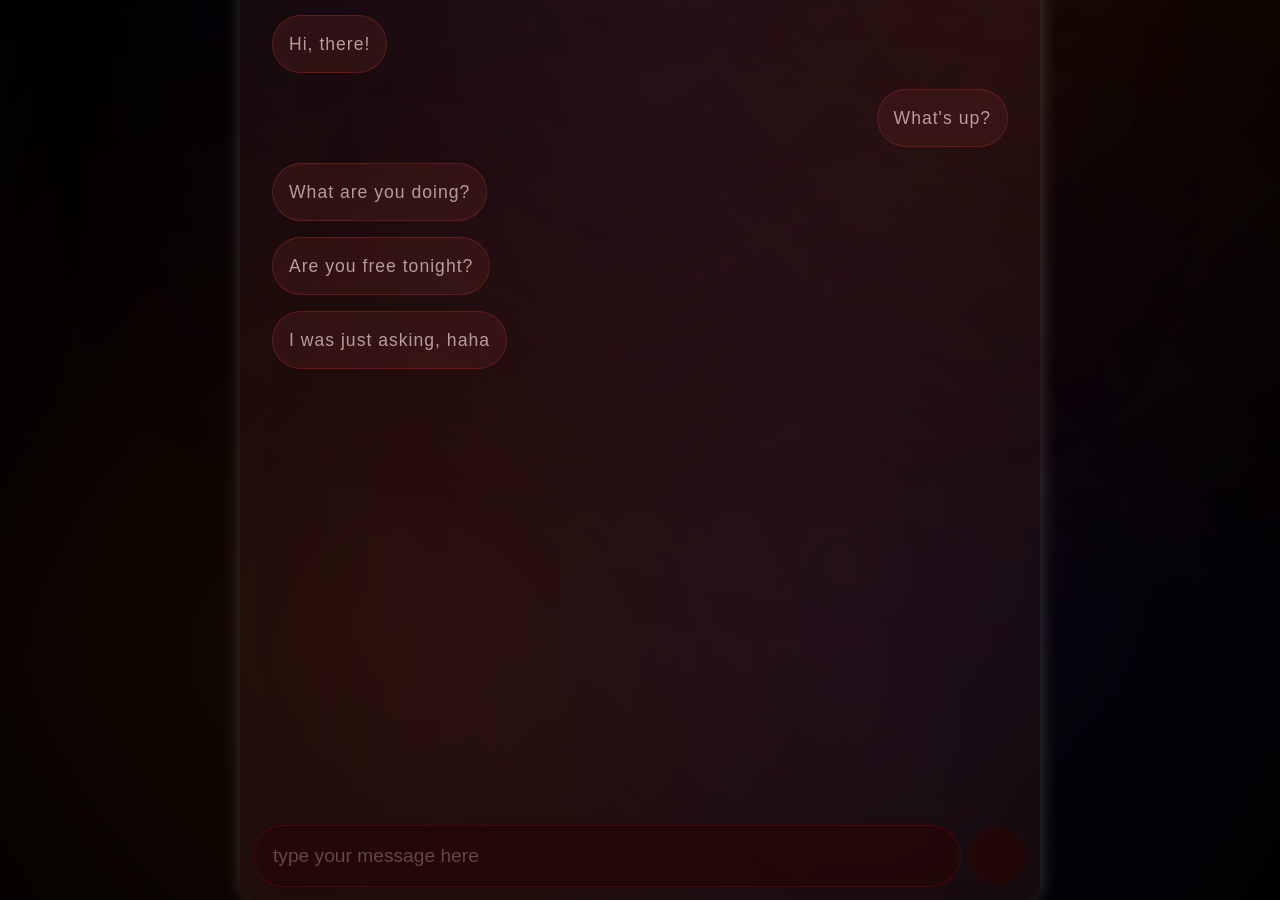
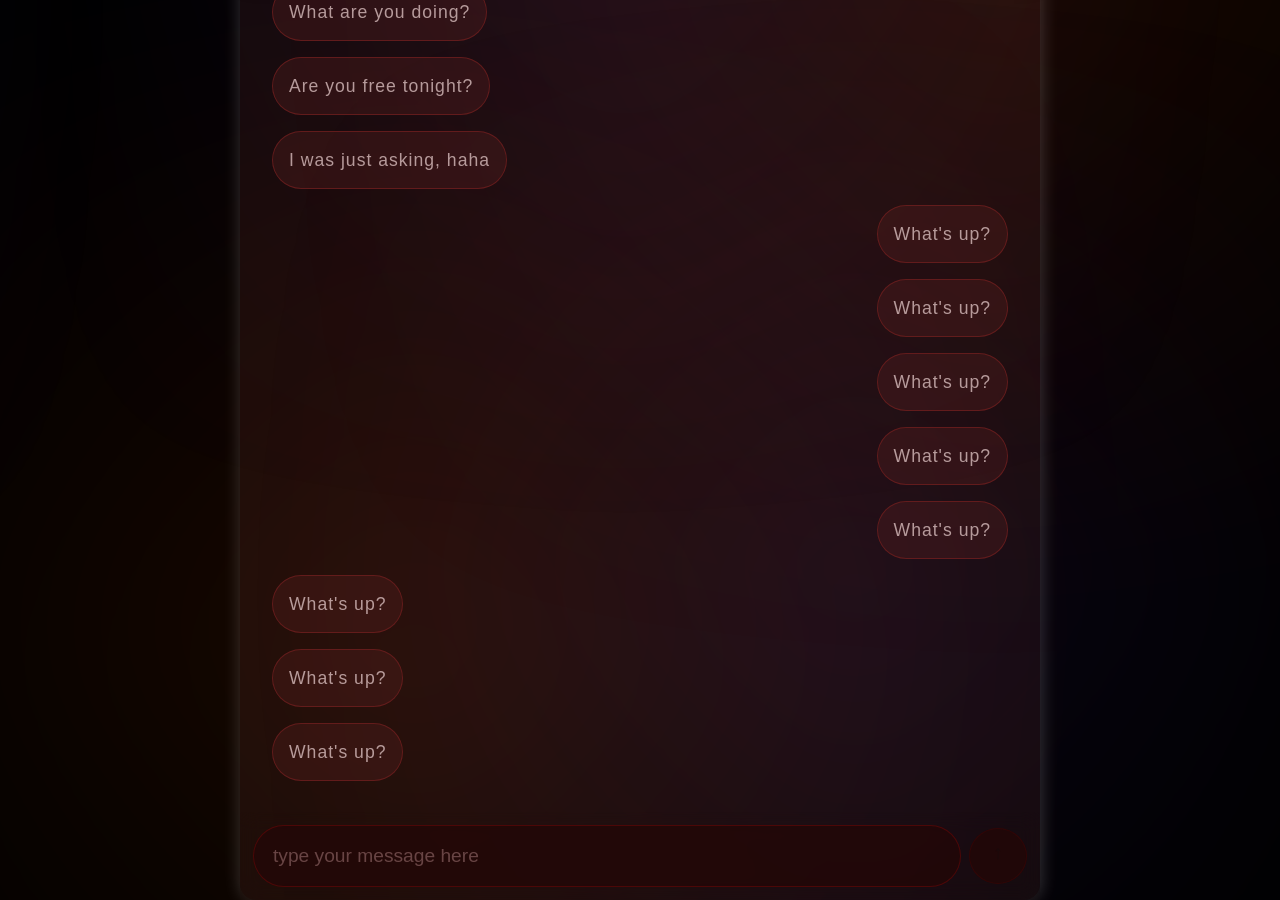
Before and after one commit to maryyygb/confession_app, a React (Vite) app in the folder justforyou/: page / in a window 1280 px wide. Shown: the top 900 px of the page. Built offline with nearby package versions, Linux system fonts and the light colour scheme.

Commit message:
Some Changes

```diff
--- a/justforyou/src/Chat.css
+++ b/justforyou/src/Chat.css
@@ -485,6 +485,7 @@ div.body {
   padding: 1rem;        /* Reduced padding targets to buy space for bubbles */
   height: calc(100% - 140px); /* Let it fill the box instead of using raw 830px */
   overflow-y: auto;
+  flex-direction: column-reverse;
 }
 
 .body::-webkit-scrollbar {
@@ -492,8 +493,10 @@ div.body {
 }
 
 ul.msg_container {
+  height: calc(100% - 140px); /* Let it fill the box instead of using raw 830px */
+  overflow-y: auto;
   display: flex;
-  flex-direction: column;
+  flex-direction: column-reverse;
   gap: 1rem;
 }
 
--- a/justforyou/src/ChatRoom.jsx
+++ b/justforyou/src/ChatRoom.jsx
@@ -1,17 +1,37 @@
-import { useState } from 'react';
+import { useRef, useEffect, useState } from 'react';
 import { useGSAP } from "@gsap/react";
 import gsap from "gsap";
 
 const ChatRoom = () => {
 
-  // const [messages, setMessages] = useState(["Hi, there", "Hi, there"]);
   const [m, setM] = useState([
                   {id: 0, message: "Hi, there!"},
                   {id: 1, message: "What's up?"},
-                  {id: 0, message: "What are you doing?"}, {id: 0, message: "Are you free tonight?"}, {id: 0, message: "I was just asking, haha"}])
+                  {id: 0, message: "What are you doing?"},
+                  {id: 0, message: "Are you free tonight?"},
+                  {id: 0, message: "I was just asking, haha"},
+                  {id: 1, message: "What's up?"},
+                  {id: 1, message: "What's up?"},
+                  {id: 1, message: "What's up?"},
+                  {id: 1, message: "What's up?"},
+                  {id: 1, message: "What's up?"},
+                  {id: 0, message: "What's up?"},
+                  {id: 0, message: "What's up?"},
+                  {id: 0, message: "What's up?"},
+                ])
   const [msg, setMsg] = useState("");
 
+  // FOR THE MESSAGES TO SCROLL AUTOMATICALLY AT THE BOTTOM TO SHOW LATEST MESSAGES
 
+ // 2. Create a reference for the scrollable body container
+  const chatBodyRef = useRef(null);
+
+  // 3. Automatically scroll to the bottom when messages update
+  useEffect(() => {
+    if (chatBodyRef.current) {
+      chatBodyRef.current.scrollTop = chatBodyRef.current.scrollHeight;
+    }
+  }, [m]); // Runs every time the 'm' array changes
 
   useGSAP(() => {
     const tl = gsap.timeline();
@@ -21,6 +41,20 @@ const ChatRoom = () => {
       opacity: 0,
       duration: 2,
       ease: 'power1'
+    })
+
+    tl.from('.msg_container', {
+      opacity: 0,
+      duration: 1,
+      y: 300,
+      ease: 'power1'
+    })
+
+    tl.from('.input_message', {
+      opacity: 0,
+      duration: 1,
+      ease: 'power1',
+      y: 300
     })
 
   })
@@ -57,9 +91,8 @@ const ChatRoom = () => {
           </ul>
         </nav>
 
-        <div className="body">
+        <div className="body" ref={chatBodyRef}>
           <ul className="msg_container">
-            {/* {messages.map((msg, id) => <li className="his_msg" key={id}>{msg}</li>)} */}
             {
               m.map((m, i) => {
                 if(m.id == 1) {
@@ -70,6 +103,7 @@ const ChatRoom = () => {
               })
             }
           </ul>
+          <div id="anchor"></div>
         </div>
 
         <footer className="input_message">
```
Also changed, not shown: 1 other file (tests, documents, lock files or other folders).
